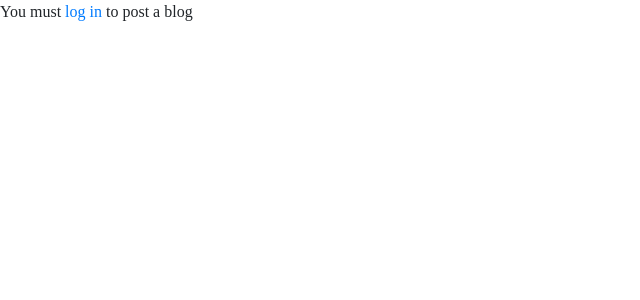
After one commit to SamLubbers/flaskblog, a Flask app: page /new in a window 1280 px wide. The commit adds this page. Shown: the top 300 px of the page, without its empty margins (0-640 px from the left). Run offline with Flask 2, Linux system fonts and the light colour scheme; some libraries are stand-ins or nearby versions.

Commit message:
new blog entry view and template

```diff
--- a/flaskblog/static/css/style.css
+++ b/flaskblog/static/css/style.css
@@ -1,3 +1,6 @@
 body{
-	font-family: 'Alegreya', serif;
+	font-family: serif;
 }
+.artistic{
+    font-family: 'Alegreya', serif;
+}
--- /dev/null
+++ b/flaskblog/templates/new_blog_entry.html
@@ -0,0 +1,16 @@
+{% extends "base.html" %}
+
+{% block title %}flaskblog login{% endblock %}
+{% block content %}
+    {% if session.logged_in%}
+    <h1>share a new blog</h1>
+    <form method="post">
+        <input type="text" name="title" placeholder="title">
+        <input type="text" name="text" placeholder="blog">
+        <br>
+        <input type="submit" value="post">
+    </form>
+    {% else %}
+    <p>You must <a href="{{url_for('login')}}">log in </a> to post a blog </p>
+    {% endif %}
+{% endblock %}
--- a/flaskblog/views.py
+++ b/flaskblog/views.py
@@ -26,3 +26,15 @@ def login():
 def logout():
     session.pop('logged_in', None)
     return redirect(url_for('blog_entries'))
+
+@app.route('/new', methods=['GET', 'POST'])
+def new_blog_entry():
+    if request.method == 'POST':
+        blog_title = request.form.get('title')
+        blog_text = request.form.get('text')
+        if blog_title and blog_text: # make sure they are not null, later change this to the client side
+            db = get_db()
+            db.execute('insert into blogentries (text, title) values (?, ?)', (blog_title, blog_text))
+            db.commit()
+            return redirect(url_for('blog_entries'))
+    return render_template('new_blog_entry.html')
```
